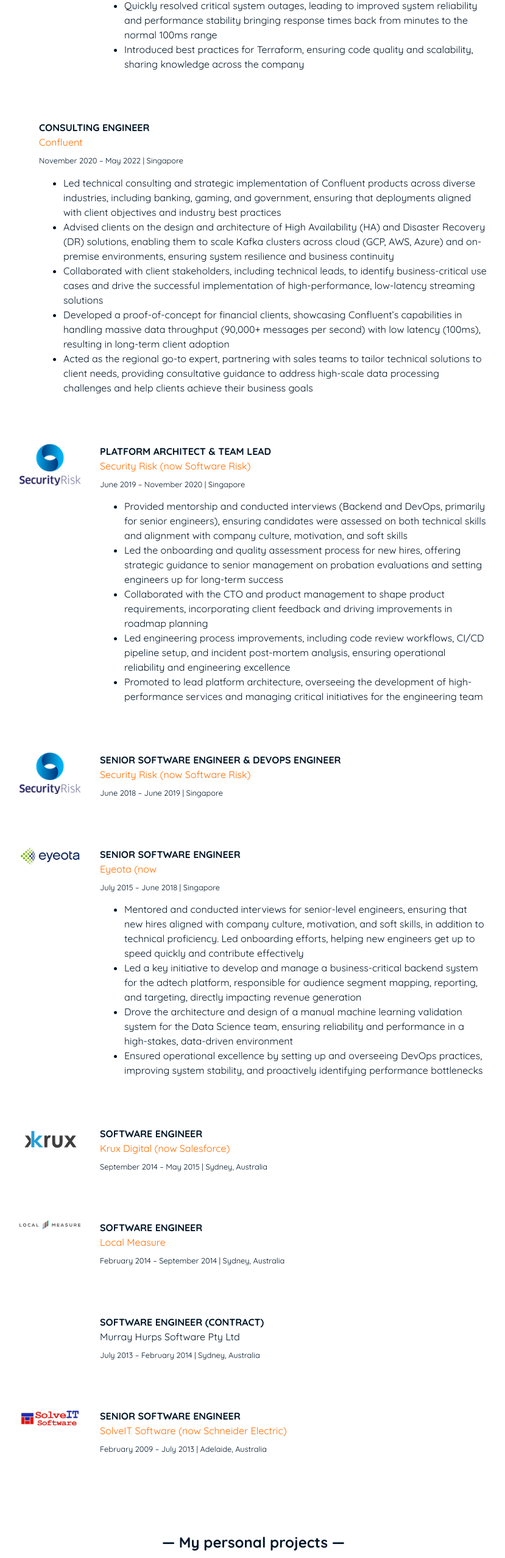
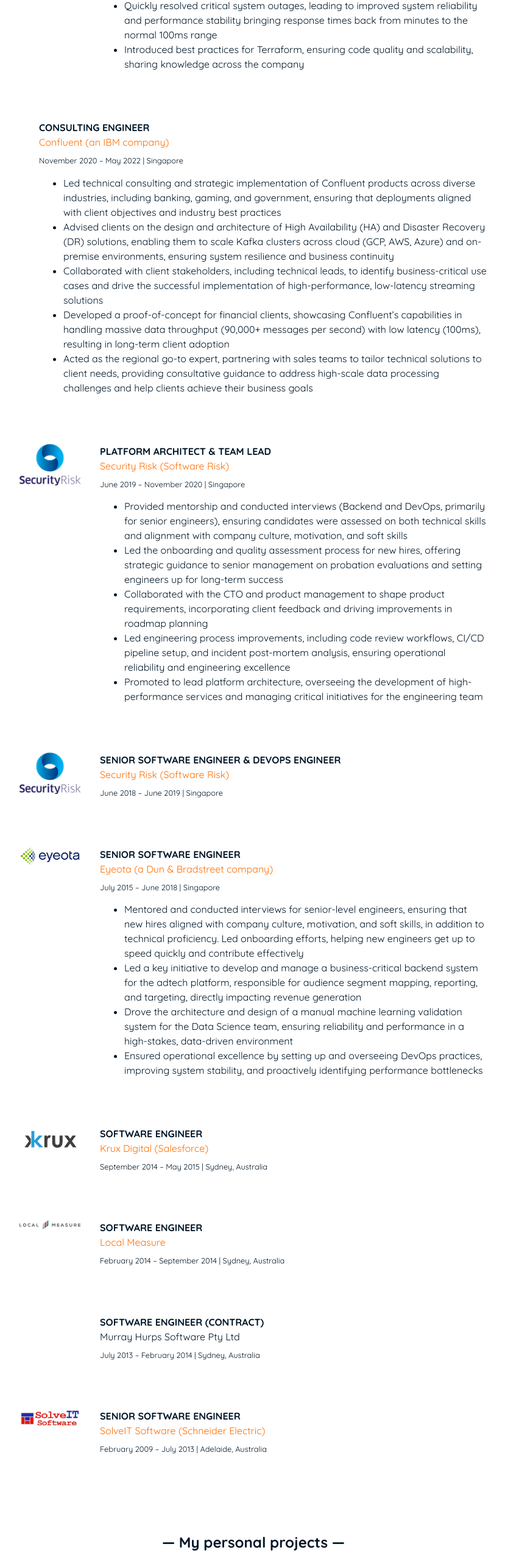
Before and after one commit to ronaldsuwandi/ronaldsuwandi.github.io, an Eleventy site: page src/index.njk in a window 1280 px wide. Shown: the part 2858-5413 px from the top of the page at 61% size, without its empty margins (224-1053 px from the left). Built offline with nearby package versions, Linux system fonts and the light colour scheme; Eleventy itself is replaced by a stand-in of ours; files that its build step writes are made by us from their sources.

Commit message:
Updated company names

```diff
--- a/src/_data/experiences.yaml
+++ b/src/_data/experiences.yaml
@@ -81,7 +81,7 @@
         the company
   - icon: "/img/works/confluent.svg"
     title: "Consulting Engineer"
-    subtitle: "Confluent"
+    subtitle: "Confluent (an IBM company)"
     link: "https://www.confluent.io/"
     location: "Singapore"
     period: "November 2020 – May 2022"
@@ -102,7 +102,7 @@
         achieve their business goals
   - icon: "/img/works/security-risk.png"
     title: "Platform Architect & Team Lead"
-    subtitle: "Security Risk (now Software Risk)"
+    subtitle: "Security Risk (Software Risk)"
     link: "https://softwarerisk.com"
     location: "Singapore"
     period: "June 2019 – November 2020"
@@ -120,14 +120,14 @@
         critical initiatives for the engineering team
   - icon: "/img/works/security-risk.png"
     title: "Senior Software Engineer & DevOps Engineer"
-    subtitle: "Security Risk (now Software Risk)"
+    subtitle: "Security Risk (Software Risk)"
     link: "https://softwarerisk.com"
     location: "Singapore"
     period: "June 2018 – June 2019"
     description:
   - icon: "/img/works/eyeota.png"
     title: "Senior Software Engineer"
-    subtitle: "Eyeota (now "
+    subtitle: "Eyeota (a Dun & Bradstreet company)"
     link: "https://www.eyeota.com/"
     location: "Singapore"
     period: "July 2015 – June 2018"
@@ -143,7 +143,7 @@
         and proactively identifying performance bottlenecks
   - icon: "/img/works/krux.png"
     title: "Software Engineer"
-    subtitle: "Krux Digital (now Salesforce)"
+    subtitle: "Krux Digital (Salesforce)"
     link: "https://www.salesforce.com/"
     location: "Sydney, Australia"
     period: "September 2014 – May 2015"
@@ -162,9 +162,8 @@
     period: "July 2013 – February 2014"
     description:
   - icon: "/img/works/solveit.jpg"
-    iconText: "SolveIT Software (now Schneider Electric)"
     title: "Senior Software Engineer"
-    subtitle: "SolveIT Software (now Schneider Electric)"
+    subtitle: "SolveIT Software (Schneider Electric)"
     link: "http://www2.schneider-electric.com/sites/corporate/en/products-services/former-brands/solveit/solveitsoftware.page"
     location: "Adelaide, Australia"
     period: "February 2009 – July 2013"
```
Also changed, not shown: docs/index.html (+7 -7 lines).
